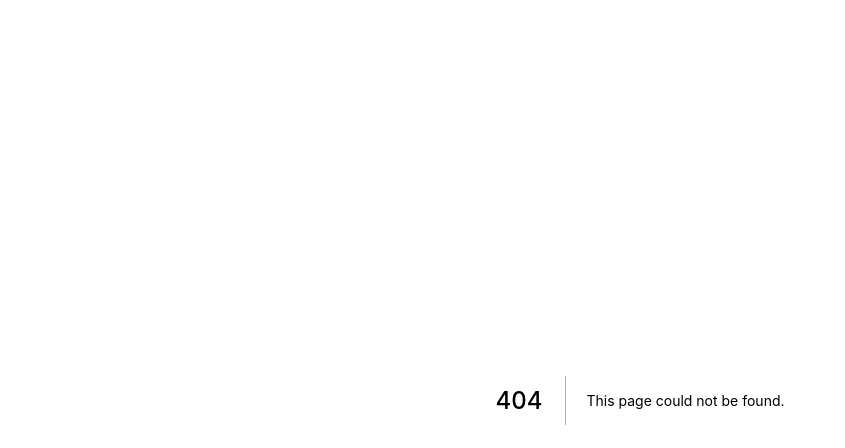
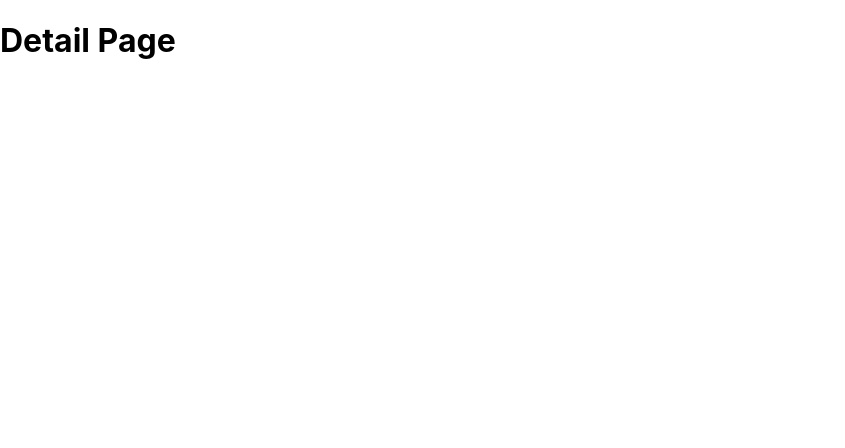
Before and after one commit to nathipg/nextjs-udemy, a Next.js app in the folder my-app/: page /news/1 in a window 1280 px wide. Before the commit this address had no page. Shown: the top 448 px of the page, without its empty margins (0-845 px from the left). Built offline with nearby package versions, Linux system fonts and the light colour scheme.

Commit message:
Dynamic Pages

```diff
--- /dev/null
+++ b/my-app/pages/news/[id].js
@@ -0,0 +1,5 @@
+const DetailPage = () => {
+  return <h1>Detail Page</h1>;
+};
+
+export default DetailPage;
--- a/my-app/pages/news/something.js
+++ /dev/null
@@ -1,5 +0,0 @@
-const SomethingPage = () => {
-  return <h1>Something Page</h1>;
-};
-
-export default SomethingPage;
```
